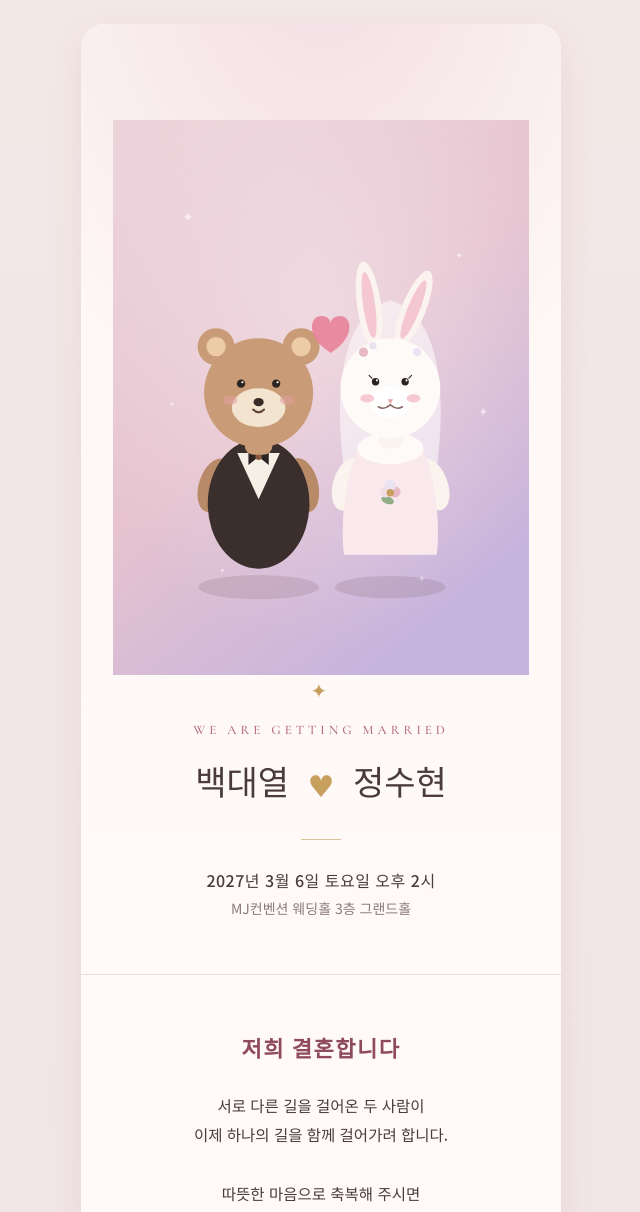
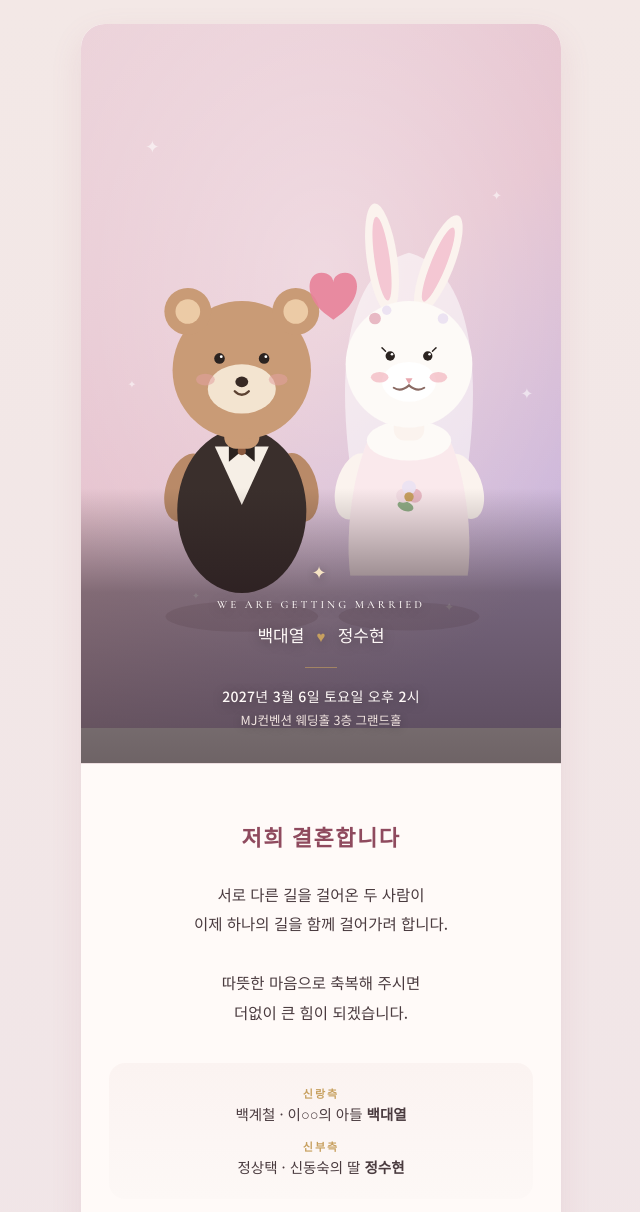
Before and after one commit to hyunni26/wd_invitation, a Flask app: page / in a window 1280 px wide. Shown: the top 1212 px of the page, without its empty margins (319-959 px from the left). Run offline with Flask 3, Linux system fonts and the light colour scheme; some libraries are stand-ins or nearby versions.

Commit message:
Update style.css

```diff
--- a/static/css/style.css
+++ b/static/css/style.css
@@ -60,21 +60,19 @@ body {
   overflow: hidden;
 }
 
-/* 상단 대문 사진이 있을 때: 사진 위에 그라데이션 스크림을 깔아
-   어떤 사진이 들어와도 텍스트 가독성이 확보되도록 함 */
-.hero--photo {
+/* 상단 대문 사진이 있을 때: 사진이 첫 화면을 꽉 채우고,
+   이름/장소 정보는 사진 아래쪽에 별도 영역으로 내려옴 */
+.hero--split {
   padding: 0;
-  min-height: 78vw;
-  max-height: 620px;
-  display: flex;
-  align-items: flex-end;
   background: var(--color-card);
 }
 
-.hero__photo-wrap {
-  position: absolute;
-  inset: 0;
-  z-index: 0;
+.hero__photo-frame {
+  width: 100%;
+  height: 88vh;
+  min-height: 520px;
+  max-height: 900px;
+  overflow: hidden;
 }
 
 .hero__photo {
@@ -84,59 +82,58 @@ body {
   display: block;
 }
 
-.hero__scrim {
-  position: absolute;
-  inset: 0;
+/* 사진 아래쪽 약 30% 영역에 이름/날짜/장소를 겹쳐서 표시.
+   음수 margin으로 사진 위로 끌어올리고, 배경 그라데이션이 스크림 역할을 함 */
+.hero--split .hero__content {
+  position: relative;
+  z-index: 2;
+  margin-top: -30vh;
+  padding: 70px 32px 34px;
   background: linear-gradient(
     180deg,
-    rgba(35, 21, 26, 0.45) 0%,
-    rgba(35, 21, 26, 0.16) 34%,
-    rgba(253, 246, 244, 0.62) 64%,
-    var(--color-card) 92%
+    rgba(35, 21, 26, 0) 0%,
+    rgba(35, 21, 26, 0.5) 38%,
+    rgba(35, 21, 26, 0.66) 100%
   );
 }
 
-.hero__content {
-  position: relative;
-  z-index: 1;
-  width: 100%;
+.hero--split .hero__eyebrow,
+.hero--split .hero__names,
+.hero--split .hero__date {
+  color: #fffaf8;
+  text-shadow: 0 2px 12px rgba(20, 12, 14, 0.35);
 }
 
-.hero--photo .hero__content {
-  padding: 72px 32px 40px;
+.hero--split .hero__venue {
+  color: #f3e6e2;
+  text-shadow: 0 2px 10px rgba(20, 12, 14, 0.3);
 }
 
-.hero--photo .hero__eyebrow,
-.hero--photo .hero__names,
-.hero--photo .hero__names-en {
-  color: #fffaf8;
-  text-shadow: 0 2px 14px rgba(20, 12, 14, 0.35);
-}
-
-.hero--photo .hero__ornament {
+.hero--split .hero__ornament {
   color: #f6e4c4;
+  text-shadow: 0 2px 10px rgba(20, 12, 14, 0.3);
 }
 
 .hero__ornament {
   color: var(--color-gold);
-  font-size: 20px;
-  margin-bottom: 18px;
+  font-size: 18px;
+  margin-bottom: 14px;
   letter-spacing: 4px;
 }
 
 .hero__eyebrow {
   font-family: var(--font-serif-en);
-  letter-spacing: 4px;
-  font-size: 13px;
+  letter-spacing: 3px;
+  font-size: 11px;
   color: var(--color-rose);
-  margin: 0 0 22px;
+  margin: 0 0 14px;
   font-weight: 500;
 }
 
 .hero__names {
   font-family: var(--font-serif-kr);
   font-weight: 500;
-  font-size: 34px;
+  font-size: 17px;
   line-height: 1.4;
   margin: 0;
   color: var(--color-ink);
@@ -144,38 +141,29 @@ body {
 
 .hero__amp {
   display: inline-block;
-  margin: 0 10px;
-  font-family: var(--font-script);
-  font-size: 30px;
+  margin: 0 8px;
+  font-size: 15px;
   color: var(--color-gold);
-  vertical-align: -2px;
-}
-
-.hero__names-en {
-  font-family: var(--font-serif-en);
-  font-size: 15px;
-  letter-spacing: 1px;
-  color: var(--color-ink-soft);
-  margin: 10px 0 0;
+  vertical-align: 0;
 }
 
 .hero__divider {
-  width: 40px;
+  width: 32px;
   height: 1px;
   background: var(--color-gold);
-  margin: 28px auto;
+  margin: 18px auto;
   opacity: 0.6;
 }
 
 .hero__date {
-  font-size: 16px;
+  font-size: 14px;
   font-weight: 500;
-  margin: 0 0 6px;
-  letter-spacing: 0.5px;
+  margin: 0 0 4px;
+  letter-spacing: 0.3px;
 }
 
 .hero__venue {
-  font-size: 14px;
+  font-size: 12.5px;
   color: var(--color-ink-soft);
   margin: 0;
 }
```
